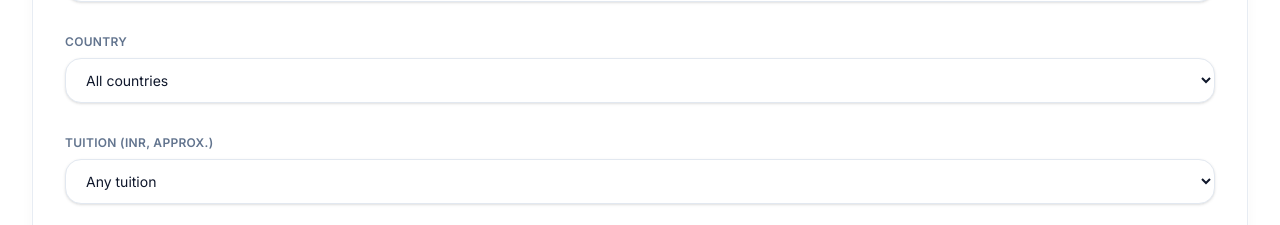
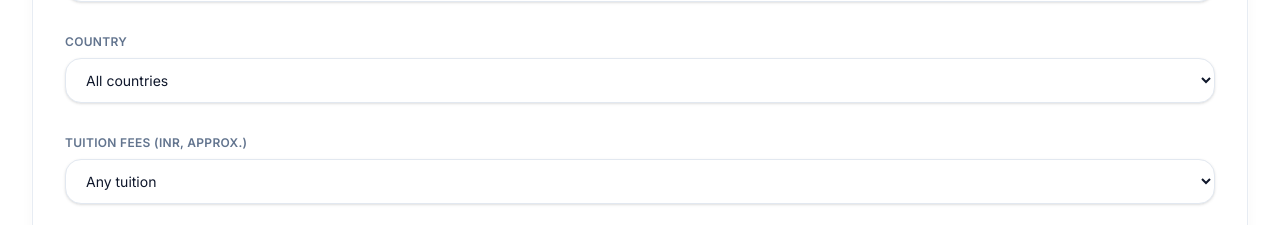
Before and after one commit to vaibhav18matere/universities, a Next.js app: page / in a window 1280 px wide. Shown: the part 1900-2125 px from the top of the page. Built offline with nearby package versions, Linux system fonts and the light colour scheme.

Commit message:
fix/label change

```diff
--- a/app/components/CollegeDirectory.tsx
+++ b/app/components/CollegeDirectory.tsx
@@ -287,7 +287,7 @@ export function CollegeDirectory(props: CollegeDirectoryProps) {
           <div className="flex flex-col gap-2 lg:col-span-2">
             <TuitionRangeSelect
               id="tuition-range"
-              label="Tuition (INR, approx.)"
+              label="Tuition Fees (INR, approx.)"
               ranges={tuitionInrRanges}
               selectedMinRub={filters.tuitionMinRub}
               selectedMaxRub={filters.tuitionMaxRub}
```
